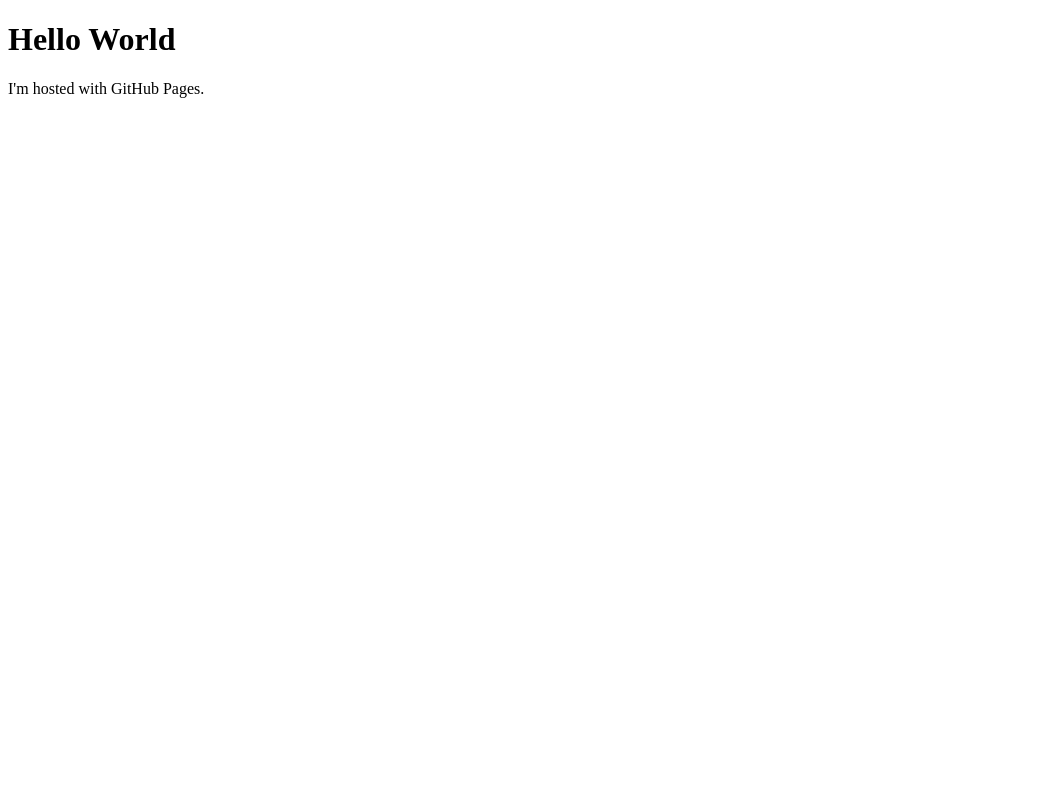
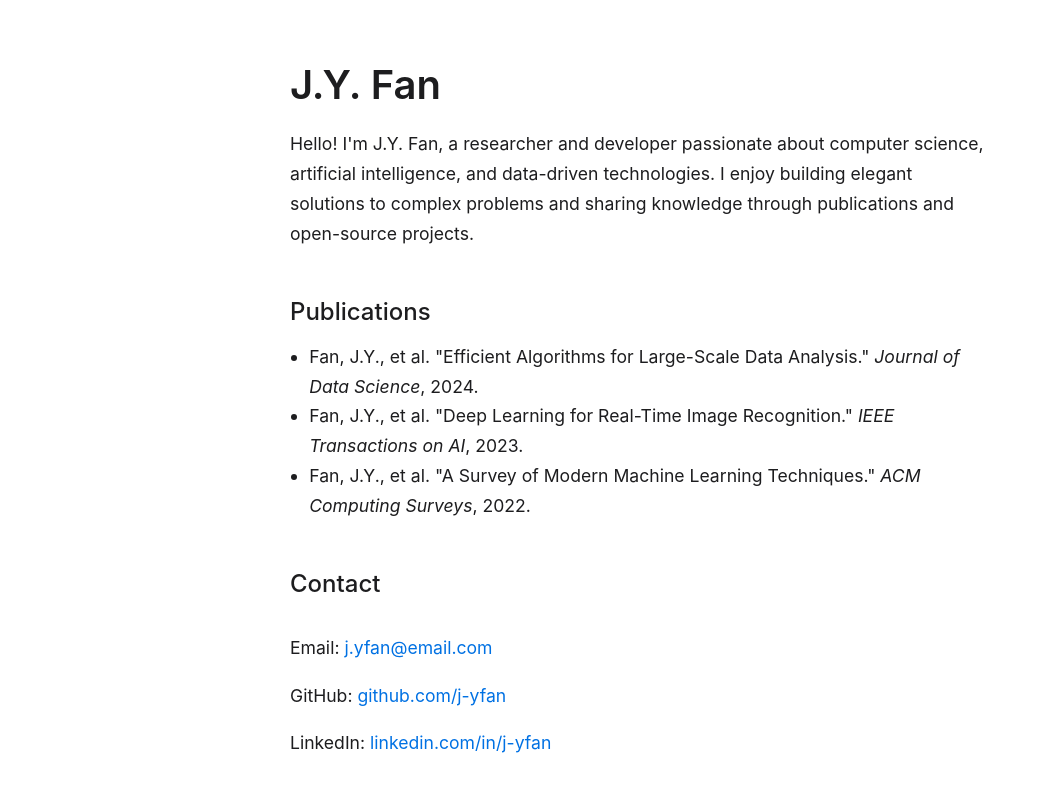
Before and after one commit to j-yfan/j-yfan.github.io, a plain HTML site: page index.html in a window 1280 px wide. Shown: the whole page, without its empty margins (0-1037 px from the left). Drawn offline with Linux system fonts and the light colour scheme.

Commit message:
First draft of personal web

```diff
--- a/index.html
+++ b/index.html
@@ -1,7 +1,70 @@
 <!DOCTYPE html>
-<html>
+<html lang="en">
+<head>
+    <meta charset="UTF-8">
+    <meta name="viewport" content="width=device-width, initial-scale=1.0">
+    <title>J.Y. Fan | Personal Website</title>
+    <style>
+        body {
+            margin: 0;
+            font-family: -apple-system, BlinkMacSystemFont, 'Segoe UI', Roboto, Arial, sans-serif;
+            background: #fff;
+            color: #1d1d1f;
+        }
+        .container {
+            max-width: 700px;
+            margin: 60px auto;
+            padding: 0 24px;
+        }
+        h1 {
+            font-size: 2.5rem;
+            font-weight: 600;
+            margin-bottom: 0.5em;
+        }
+        h2 {
+            font-size: 1.5rem;
+            font-weight: 500;
+            margin-top: 2em;
+            margin-bottom: 0.5em;
+        }
+        p, li {
+            font-size: 1.1rem;
+            line-height: 1.7;
+        }
+        ul {
+            padding-left: 1.2em;
+        }
+        .contact {
+            margin-top: 2em;
+            font-size: 1.1rem;
+        }
+        a {
+            color: #0071e3;
+            text-decoration: none;
+        }
+        a:hover {
+            text-decoration: underline;
+        }
+    </style>
+</head>
 <body>
-<h1>Hello World</h1>
-<p>I'm hosted with GitHub Pages.</p>
+    <div class="container">
+        <h1>J.Y. Fan</h1>
+        <p>Hello! I'm J.Y. Fan, a researcher and developer passionate about computer science, artificial intelligence, and data-driven technologies. I enjoy building elegant solutions to complex problems and sharing knowledge through publications and open-source projects.</p>
+
+        <h2>Publications</h2>
+        <ul>
+            <li>Fan, J.Y., et al. "Efficient Algorithms for Large-Scale Data Analysis." <em>Journal of Data Science</em>, 2024.</li>
+            <li>Fan, J.Y., et al. "Deep Learning for Real-Time Image Recognition." <em>IEEE Transactions on AI</em>, 2023.</li>
+            <li>Fan, J.Y., et al. "A Survey of Modern Machine Learning Techniques." <em>ACM Computing Surveys</em>, 2022.</li>
+        </ul>
+
+        <h2>Contact</h2>
+        <div class="contact">
+            <p>Email: <a href="mailto:j.yfan@email.com">j.yfan@email.com</a></p>
+            <p>GitHub: <a href="https://github.com/j-yfan" target="_blank">github.com/j-yfan</a></p>
+            <p>LinkedIn: <a href="https://linkedin.com/in/j-yfan" target="_blank">linkedin.com/in/j-yfan</a></p>
+        </div>
+    </div>
 </body>
 </html>
```
